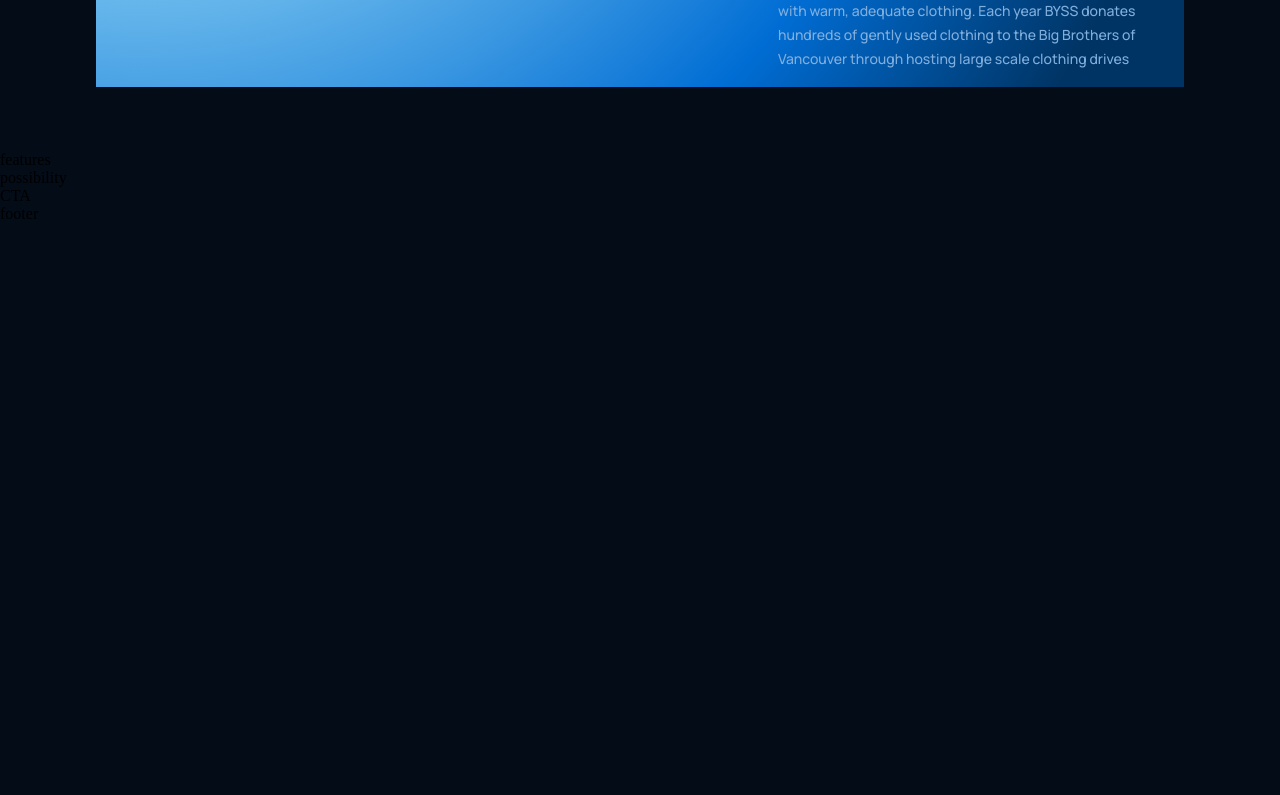
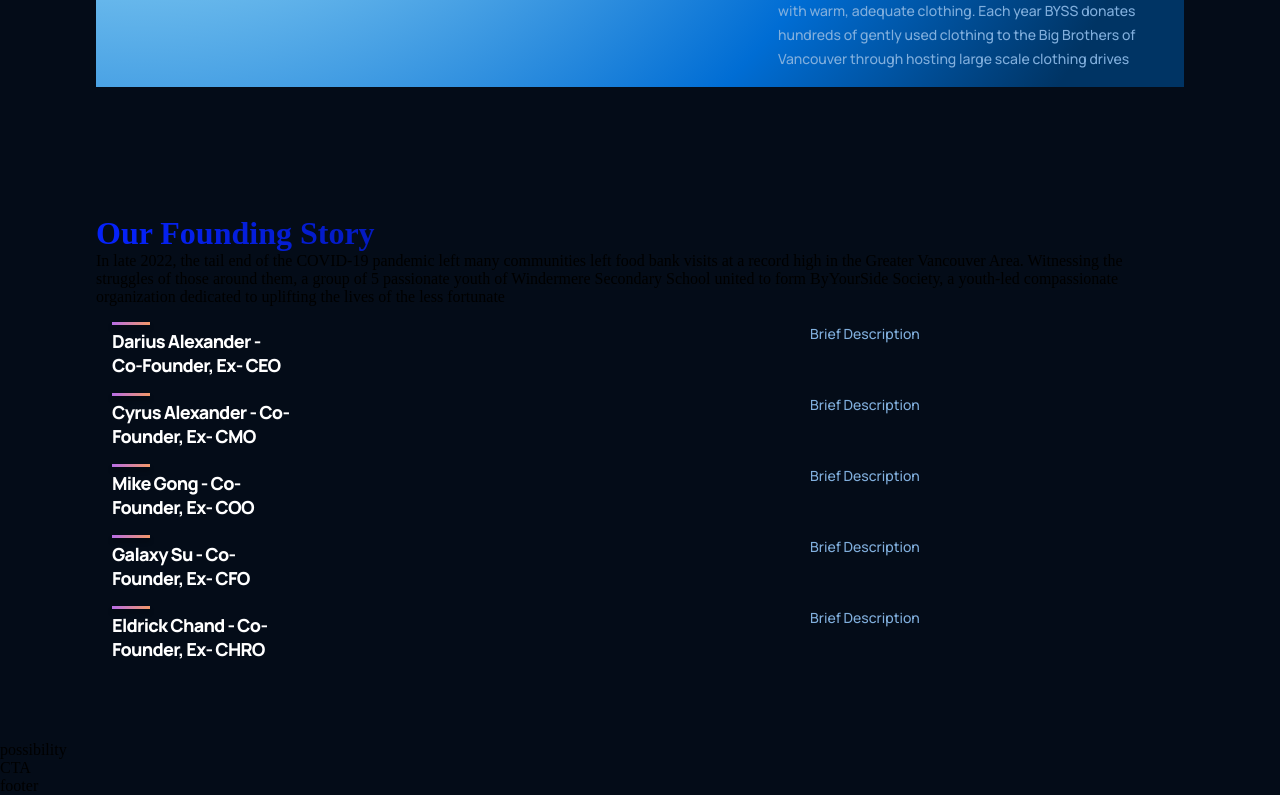
Before and after one commit to Darius-Alexander/ByYourSide-Society, a React (Create React App) app: page / in a window 1280 px wide. Shown: the part 1726-2521 px from the top of the page. Before the commit the page ends 1949 px from the top, so only its background shows below. Built offline with nearby package versions, Linux system fonts and the light colour scheme.

Commit message:
Features/Founding page initialized

```diff
--- a/src/containers/features/Features.jsx
+++ b/src/containers/features/Features.jsx
@@ -1,10 +1,50 @@
 import React from 'react'
 import './features.css'
+import { Feature } from '../../Components'
+
+const featuresData = [
+  {
+    title: "Darius Alexander - Co-Founder, Ex- CEO",
+    text: "Brief Description"
+  },
+  {
+    title: "Cyrus Alexander - Co-Founder, Ex- CMO",
+    text: "Brief Description"
+  },
+  {
+    title: "Mike Gong - Co-Founder, Ex- COO",
+    text: "Brief Description"
+  },
+  {
+    title: "Galaxy Su - Co-Founder, Ex- CFO",
+    text: "Brief Description"
+  },
+    {
+    title: "Eldrick Chand - Co-Founder, Ex- CHRO",
+    text: "Brief Description"
+  },
+]
 
 const Features = () => {
   return (
-    <div>
-      features
+    <div className="byyourside_features section_padding" id="features">
+      <div className="byyourside_features-heading">
+        <h1 className="gradient_text">
+          Our Founding Story
+        </h1>
+        <p>
+          In late 2022, the tail end of the COVID-19 pandemic left many communities
+          left food bank visits at a record high in the Greater Vancouver Area.
+          Witnessing the struggles of those around them, a group of 5 passionate youth
+          of Windermere Secondary School united to form ByYourSide Society, a youth-led
+          compassionate organization dedicated to uplifting the lives of the less fortunate
+        </p>
+      </div>
+      <div className="byyourside_features-container">
+        {featuresData.map((item, index) => (
+          <Feature title={item.title} text={item.text} key={item.title + index} />
+        ))}
+      </div>
     </div>
   )
 }
```
Also changed, not shown: src/Components/feature/Feature.jsx (line endings or trailing spaces).
